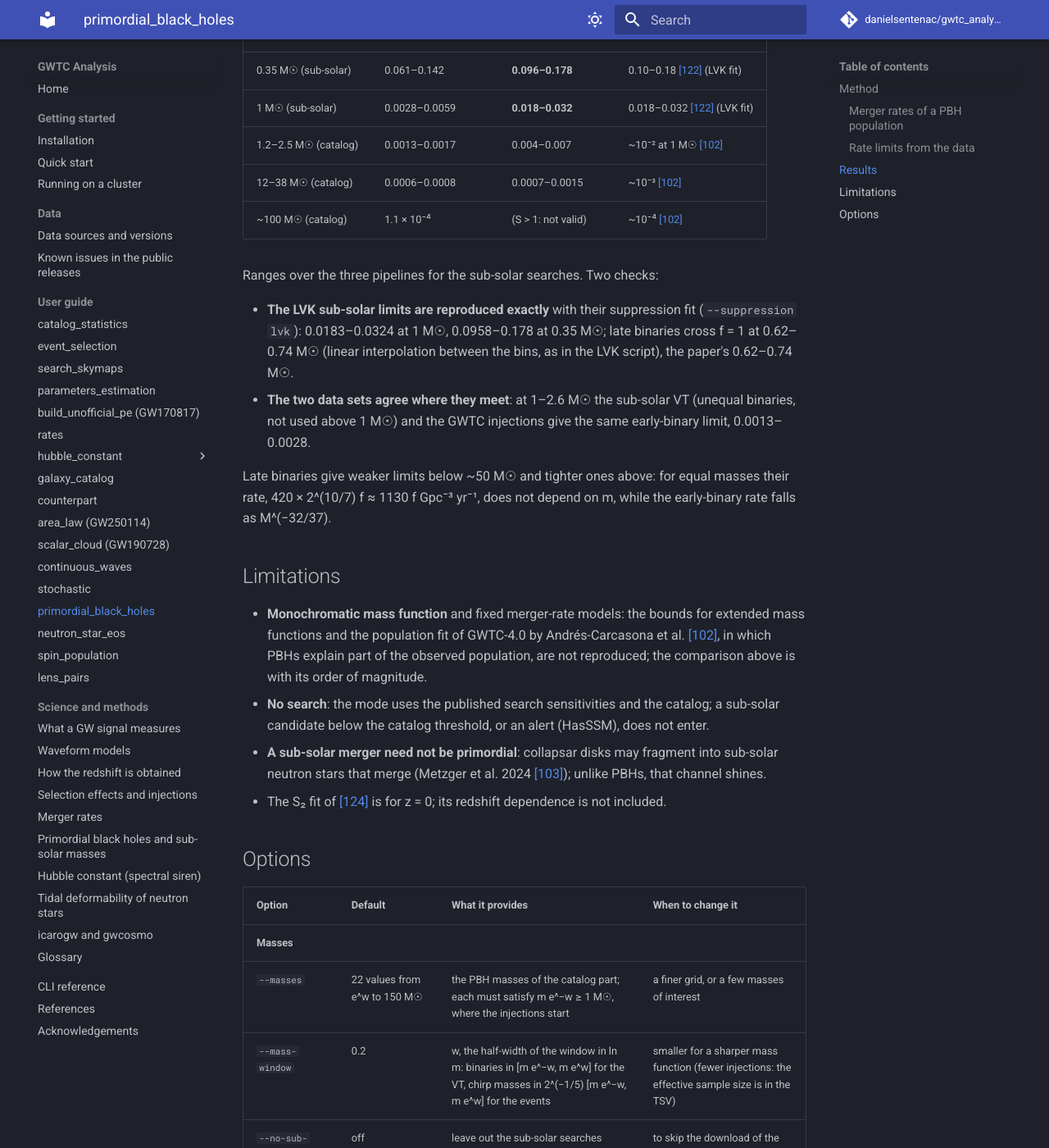
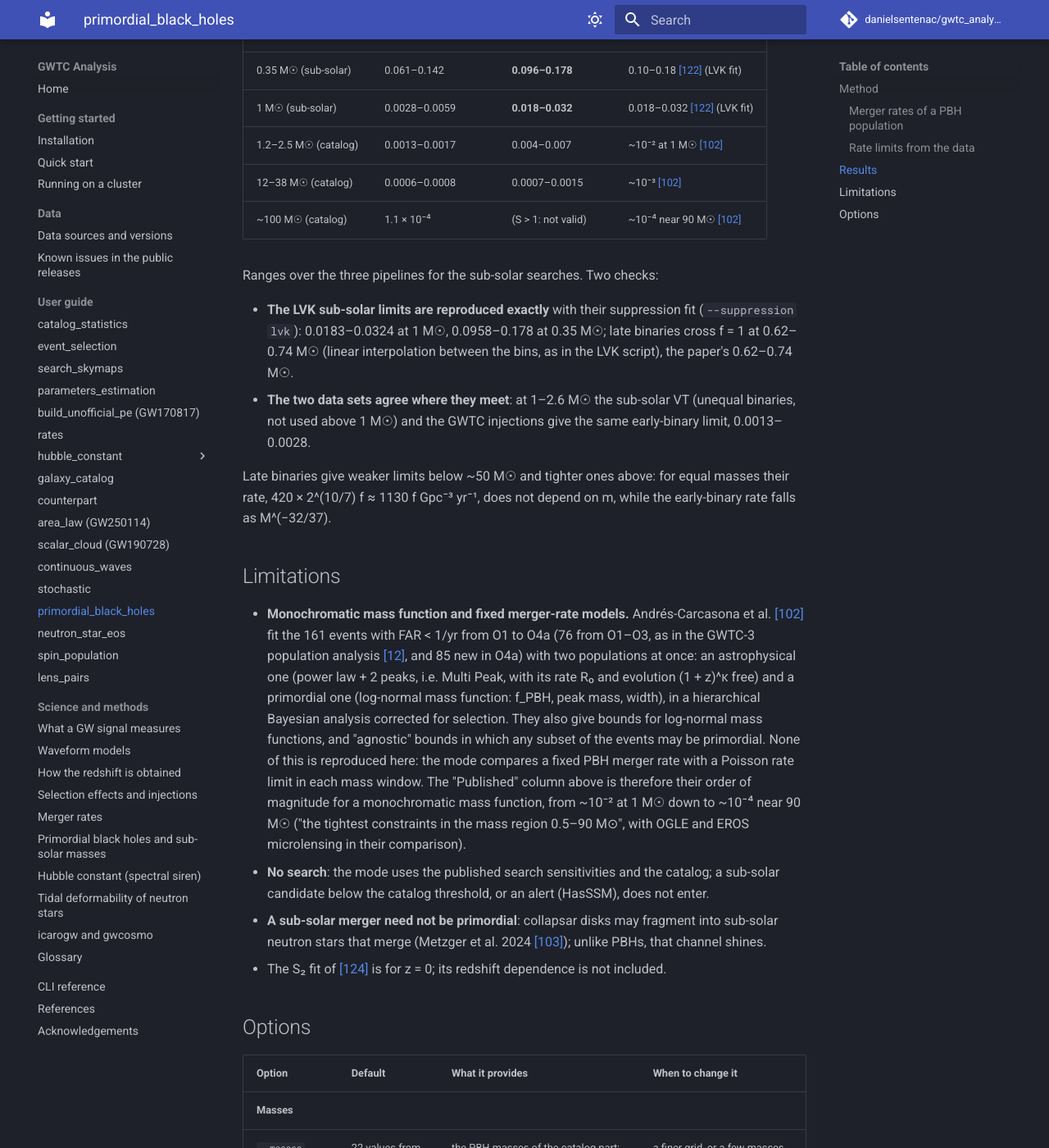
Before and after one commit to danielsentenac/gwtc_analysis, an MkDocs documentation site: the page built from docs/modes/primordial-black-holes.md, in a window 1280 px wide and 1400 px high, scrolled down 2581 px. Shown: the whole window at 82% size. Built offline with MkDocs 1.6.1 and Material for MkDocs 9.7.7, drawn with Linux system fonts in a browser that asks for light colours; comment, search, counter and statistics services are not loaded.

Commit message:
docs primordial_black_holes: limitations describe the Andrés-Carcasona et al. fit (161 events with FAR < 1/yr from O1 to O4a, astrophysical Multi Peak + log-normal PBH populations, agnostic bounds); ~10⁻⁴ near 90 Msun; "O1–O4a analysis" instead of "GWTC-4.0"
Co-Authored-By: Claude Opus 5.5 <noreply@anthropic.com>

```diff
--- a/docs/modes/primordial-black-holes.md
+++ b/docs/modes/primordial-black-holes.md
@@ -74,7 +74,7 @@ With the defaults (`gwtc5` injections, 259 events with FAR ≤ 1/yr):
 | 1 M☉ (sub-solar) | 0.0028–0.0059 | **0.018–0.032** | 0.018–0.032 [\[122\]](../references.md#ref-122) (LVK fit) |
 | 1.2–2.5 M☉ (catalog) | 0.0013–0.0017 | 0.004–0.007 | ~10⁻² at 1 M☉ [\[102\]](../references.md#ref-102) |
 | 12–38 M☉ (catalog) | 0.0006–0.0008 | 0.0007–0.0015 | ~10⁻³ [\[102\]](../references.md#ref-102) |
-| ~100 M☉ (catalog) | 1.1 × 10⁻⁴ | (S > 1: not valid) | ~10⁻⁴ [\[102\]](../references.md#ref-102) |
+| ~100 M☉ (catalog) | 1.1 × 10⁻⁴ | (S > 1: not valid) | ~10⁻⁴ near 90 M☉ [\[102\]](../references.md#ref-102) |
 
 Ranges over the three pipelines for the sub-solar searches. Two checks:
 
@@ -89,9 +89,16 @@ Late binaries give weaker limits below ~50 M☉ and tighter ones above: for equa
 
 ## Limitations
 
-- **Monochromatic mass function** and fixed merger-rate models: the bounds for extended mass functions and the
-  population fit of GWTC-4.0 by Andrés-Carcasona et al. [\[102\]](../references.md#ref-102), in which PBHs explain
-  part of the observed population, are not reproduced; the comparison above is with its order of magnitude.
+- **Monochromatic mass function and fixed merger-rate models.** Andrés-Carcasona et al.
+  [\[102\]](../references.md#ref-102) fit the 161 events with FAR < 1/yr from O1 to O4a (76 from O1–O3, as in the
+  GWTC-3 population analysis [\[12\]](../references.md#ref-12), and 85 new in O4a) with two populations at once: an
+  astrophysical one (power law + 2 peaks, i.e. Multi Peak, with its rate R₀ and evolution (1 + z)^κ free) and a
+  primordial one (log-normal mass function: f_PBH, peak mass, width), in a hierarchical Bayesian analysis corrected
+  for selection. They also give bounds for log-normal mass functions, and "agnostic" bounds in which any subset of
+  the events may be primordial. None of this is reproduced here: the mode compares a fixed PBH merger rate with a
+  Poisson rate limit in each mass window. The "Published" column above is therefore their order of magnitude for a
+  monochromatic mass function, from ~10⁻² at 1 M☉ down to ~10⁻⁴ near 90 M☉ ("the tightest constraints in the mass
+  region 0.5–90 M⊙", with OGLE and EROS microlensing in their comparison).
 - **No search**: the mode uses the published search sensitivities and the catalog; a sub-solar candidate below the
   catalog threshold, or an alert (HasSSM), does not enter.
 - **A sub-solar merger need not be primordial**: collapsar disks may fragment into sub-solar neutron stars that merge
```
Also changed, not shown: docs/science/primordial-black-holes.md (+1 -1 lines).
